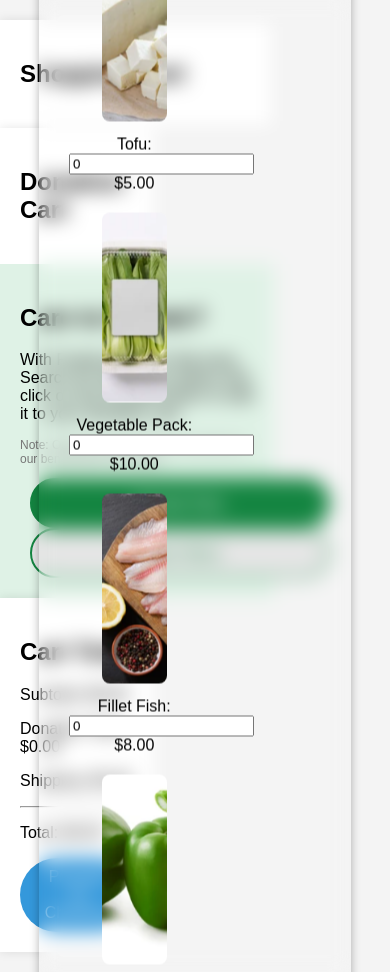
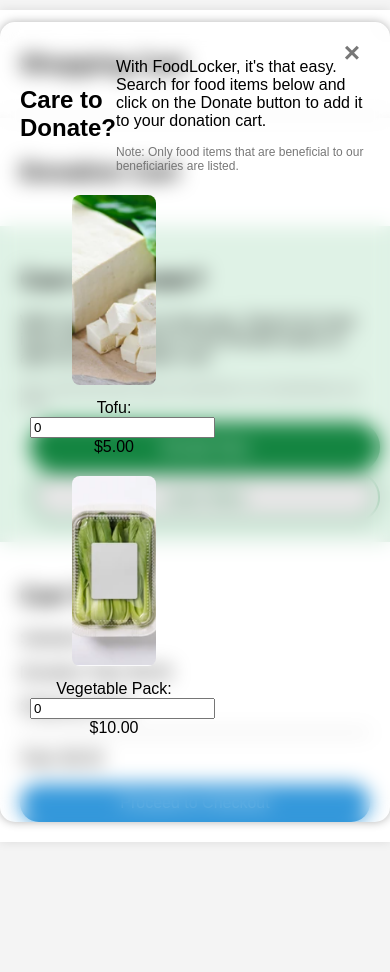
Before and after one commit to JulienSLuk/proid, a plain HTML site: page index.html in a window 390 px wide. Both pictures are taken after a click on the button "Donate Now". After the commit the page ends 852 px from the top, so only its background shows below. Drawn offline with Linux system fonts and the light colour scheme.

Commit message:
added scroll wheel to pop up, added media queries

```diff
--- a/styles.css
+++ b/styles.css
@@ -83,6 +83,8 @@
   backdrop-filter: blur(10px); /* Adjust the blur value for a translucent effect */
   padding: 20px;
   border-radius: 15px; /* Adjust the border radius as needed */
+  max-height: 80vh; /* Set a maximum height for the modal content */
+  overflow-y: auto; /* Add a vertical scrollbar when content exceeds the height */
 }
 
 /* ... (other existing styles) */
@@ -192,3 +194,36 @@
   width: 900px; /* Adjust the width as needed */
   height: 50px;
 }
+
+/* Media query for screens with a maximum width of 768px (typical for mobile devices) */
+@media screen and (max-width: 768px) {
+  .container {
+    margin: 10px auto; /* Adjust margin for smaller screens */
+  }
+
+  .items,
+  .donation-cart,
+  .donation-banner,
+  .cart-total {
+    width: 100%; /* Full width for smaller screens */
+  }
+
+  .button,
+  .learn-more,
+  .donate-button,
+  .add-to-cart-button {
+    width: 100%; /* Full width for smaller screens */
+  }
+
+  /* Modal Styles */
+  .modal {
+    max-width: 100%; /* Full width for smaller screens */
+    width: 1000px; /* Auto width for smaller screens */
+    height: 800px;
+  }
+
+  .modal-content {
+    max-width: 100%; /* Full width for smaller screens */
+    width: auto; /* Auto width for smaller screens */
+  }
+}
```
